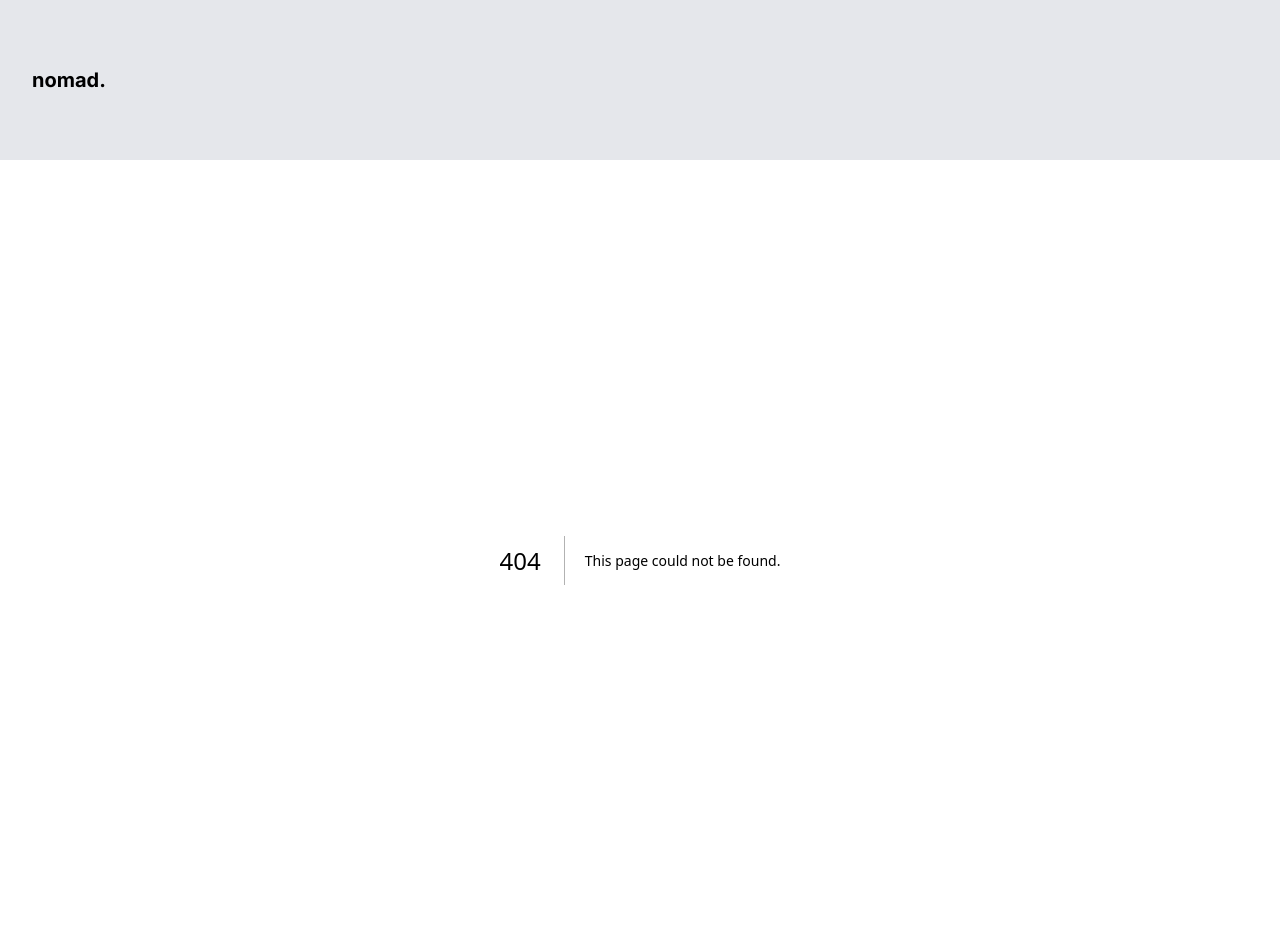
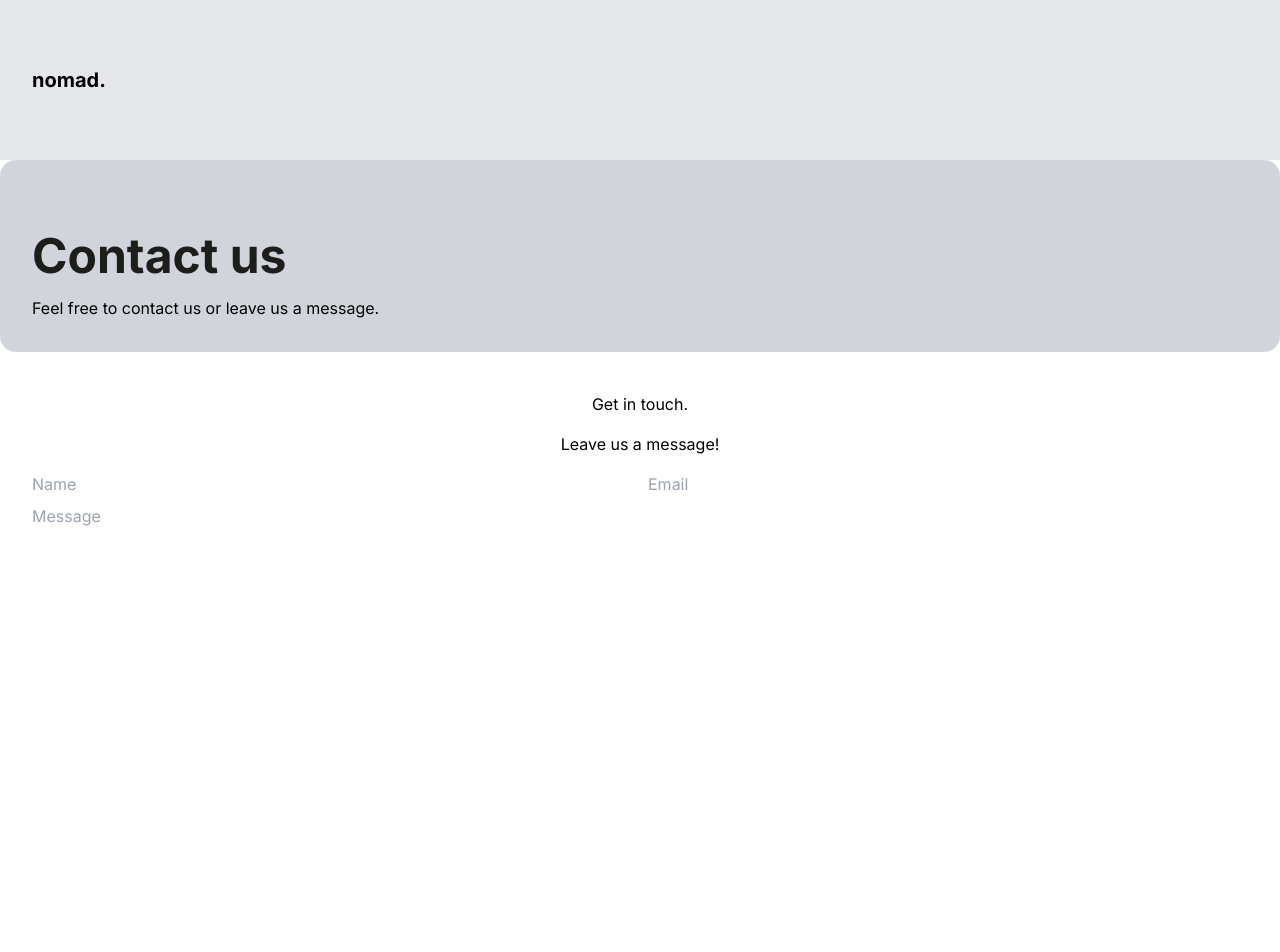
Before and after one commit to harisharanChaulagain/city-tour, a Next.js app: page /contact in a window 1280 px wide. Before the commit this address had no page. Shown: the top 952 px of the page. Built offline with nearby package versions, Linux system fonts and the light colour scheme; some icons are missing.

Commit message:
contact page layout

```diff
--- /dev/null
+++ b/app/contact/page.tsx
@@ -0,0 +1,35 @@
+import React from "react";
+
+export default function Page() {
+  return (
+    <main>
+      <section className="bg-gray-300 rounded-2xl flex flex-col gap-4 p-8 mb-10">
+        <h1 className="text-[#1D1D1B] font-bold text-5xl pt-10">Contact us</h1>
+        <p>Feel free to contact us or leave us a message.</p>
+      </section>
+      <section>
+        <div></div>
+      </section>
+      <section className="px-4 md:px-8 flex flex-col gap-4">
+        <h1 className="flex items-center justify-center">Get in touch.</h1>
+        <h2 className="flex items-center justify-center">
+          Leave us a message!
+        </h2>
+        <div className="flex flex-col gap-2">
+          <div className="flex gap-4 ">
+            <div className="w-full">
+              <input type="text" placeholder="Name" className="w-full" />
+            </div>
+            <div className="w-full">
+              <input type="email" placeholder="Email" className="w-full" />
+            </div>
+          </div>
+          <textarea placeholder="Message" cols={30} rows={20}></textarea>
+          <button className="w-full mt-3 px-5 py-3 rounded-md text-white bg-[#1D1D1B] hover:bg-[#1D1D1B]/90 active:bg-indigo-700 duration-150 outline-none shadow-md focus:shadow-none focus:ring-2 ring-offset-2 sm:mt-0 sm:ml-3 sm:w-auto">
+            Send message
+          </button>
+        </div>
+      </section>
+    </main>
+  );
+}
```
